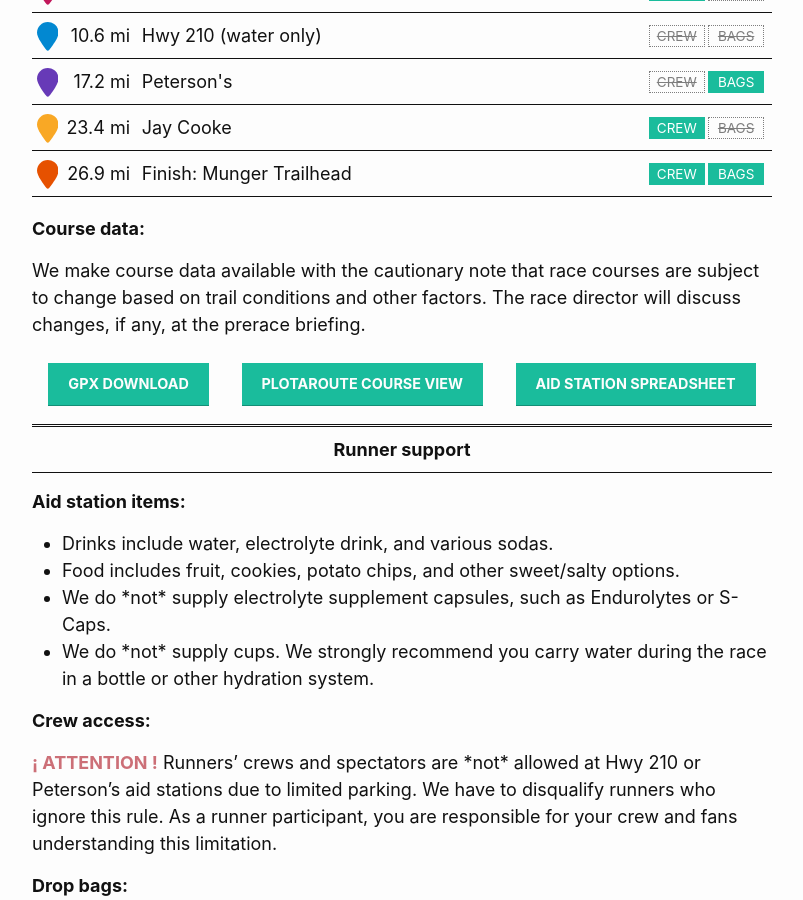
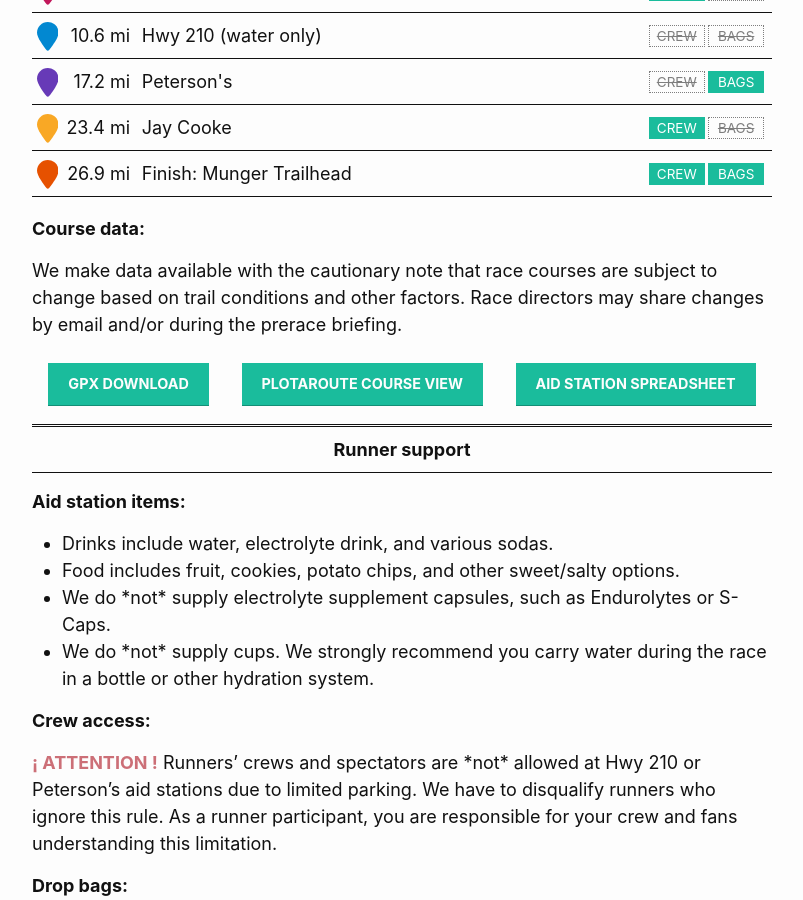
Before and after one commit to nmtc-run/nmtc-run.github.io, a Jekyll site: the page built from pages/event-curnow.md, in a window 1280 px wide and 900 px high, scrolled down 2454 px. Shown: the whole window, without its empty margins (238-1041 px from the left). Built offline with Jekyll 4.4.1, drawn with Linux system fonts in a browser that asks for light colours.

Commit message:
edit course data disclaimer

```diff
--- a/_layouts/event.html
+++ b/_layouts/event.html
@@ -200,7 +200,7 @@ layout: default
 <div class="event-content">
 
   <h2 id="course-data">Course data: </h2>
-  <p>We make course data available with the cautionary note that race courses are subject to change based on trail conditions and other factors. The race director will discuss changes, if any, at the prerace briefing.</p>
+  <p>We make data available with the cautionary note that race courses are subject to change based on trail conditions and other factors. Race directors may share changes by email and/or during the prerace briefing.</p>
   <div class="container" style="display:flex;padding-bottom:1em;">
     <a href="{{ page.gpx-url }}" style="margin: 0 auto;" target="_blank">
       <div class="button">GPX download</div>
```
